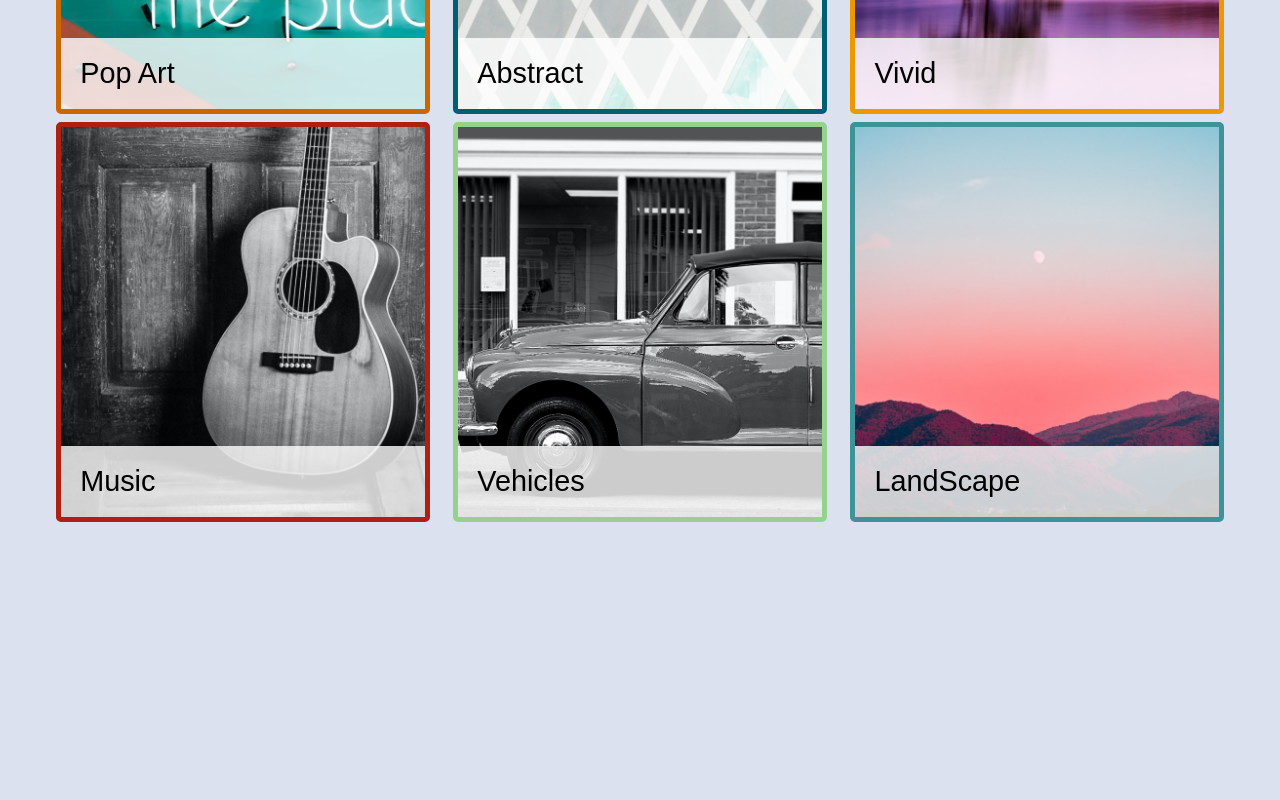
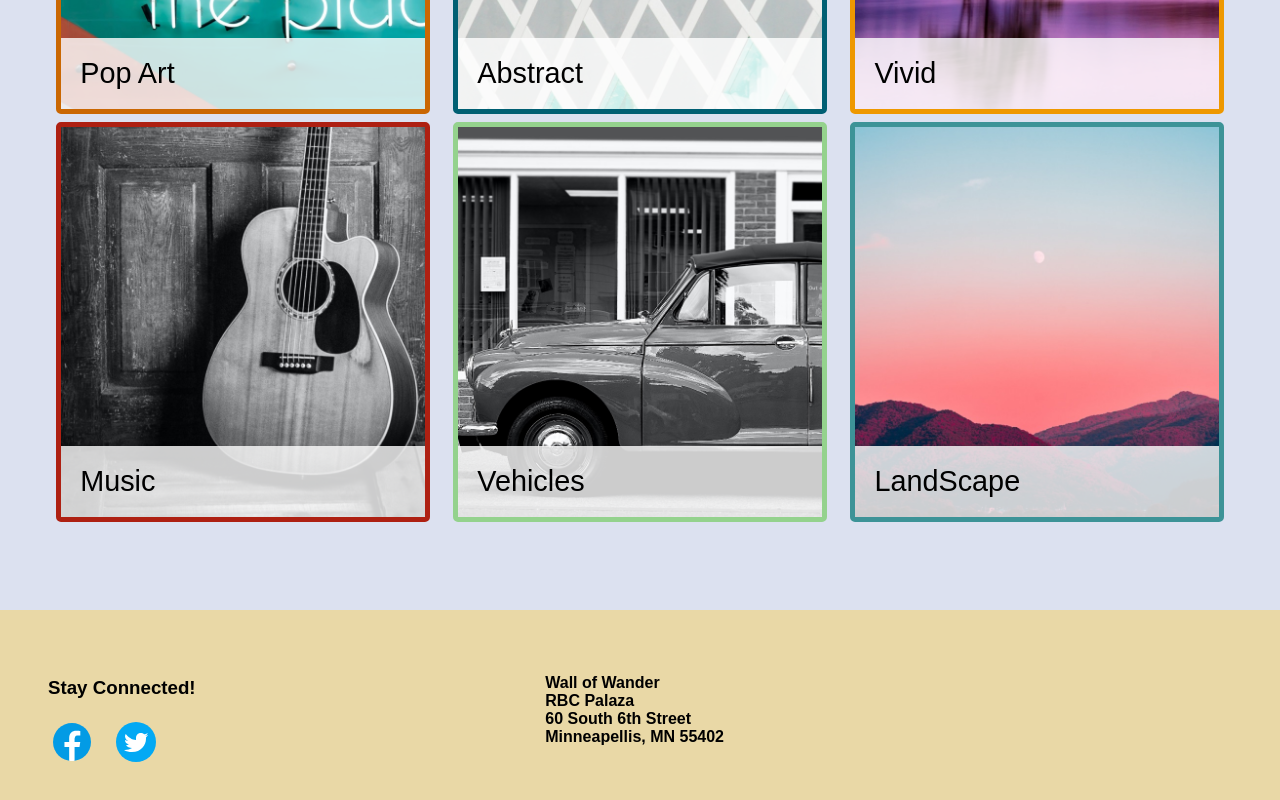
Before and after one commit to Murtuza-Ahmed/react-class-project, a React (Vite) app in the folder react-wall-of-wander-MUI/: page / in a window 1280 px wide. Shown: the part 2247-3047 px from the top of the page. Before the commit the page ends 2857 px from the top, so only its background shows below. Built offline with nearby package versions, Linux system fonts and the light colour scheme.

Commit message:
project complete

```diff
--- a/react-wall-of-wander-MUI/src/components/App.jsx
+++ b/react-wall-of-wander-MUI/src/components/App.jsx
@@ -4,6 +4,7 @@ import Mission from "./Mission";
 import PopularPrint from "./component-popular-print/PopularPrint";
 import FeaturedPrint from "./FeaturedPrint";
 import Collection from "./component-collection/Collection";
+import Footer from "./Footer";
 function App() {
   return (
     <>
@@ -13,6 +14,7 @@ function App() {
       <PopularPrint />
       <FeaturedPrint />
       <Collection />
+      <Footer />
     </>
   );
 }
--- /dev/null
+++ b/react-wall-of-wander-MUI/src/components/Footer.jsx
@@ -0,0 +1,37 @@
+import facebook from "../assets/image/icons8-facebook.svg";
+import twitterIcon from "../assets/image/icons8-twitter-circled.svg";
+function Footer() {
+  return (
+    <>
+      <div className="footer">
+        <footer>
+          <div className="social">
+            <h3>Stay Connected!</h3>
+            <ul>
+              <li>
+                <a href="https://www.facebook.com" target="_blank">
+                  <img src={facebook} alt="FaceBook-Icon" />
+                </a>
+              </li>
+              <li>
+                <a href="https://www.twitter.com" target="_blank">
+                  <img src={twitterIcon} alt="Twitter-Icon" />
+                </a>
+              </li>
+            </ul>
+          </div>
+          <address>
+            Wall of Wander
+            <br />
+            RBC Palaza
+            <br />
+            60 South 6th Street
+            <br />
+            Minneapellis, MN 55402
+          </address>
+        </footer>
+      </div>
+    </>
+  );
+}
+export default Footer;
```
